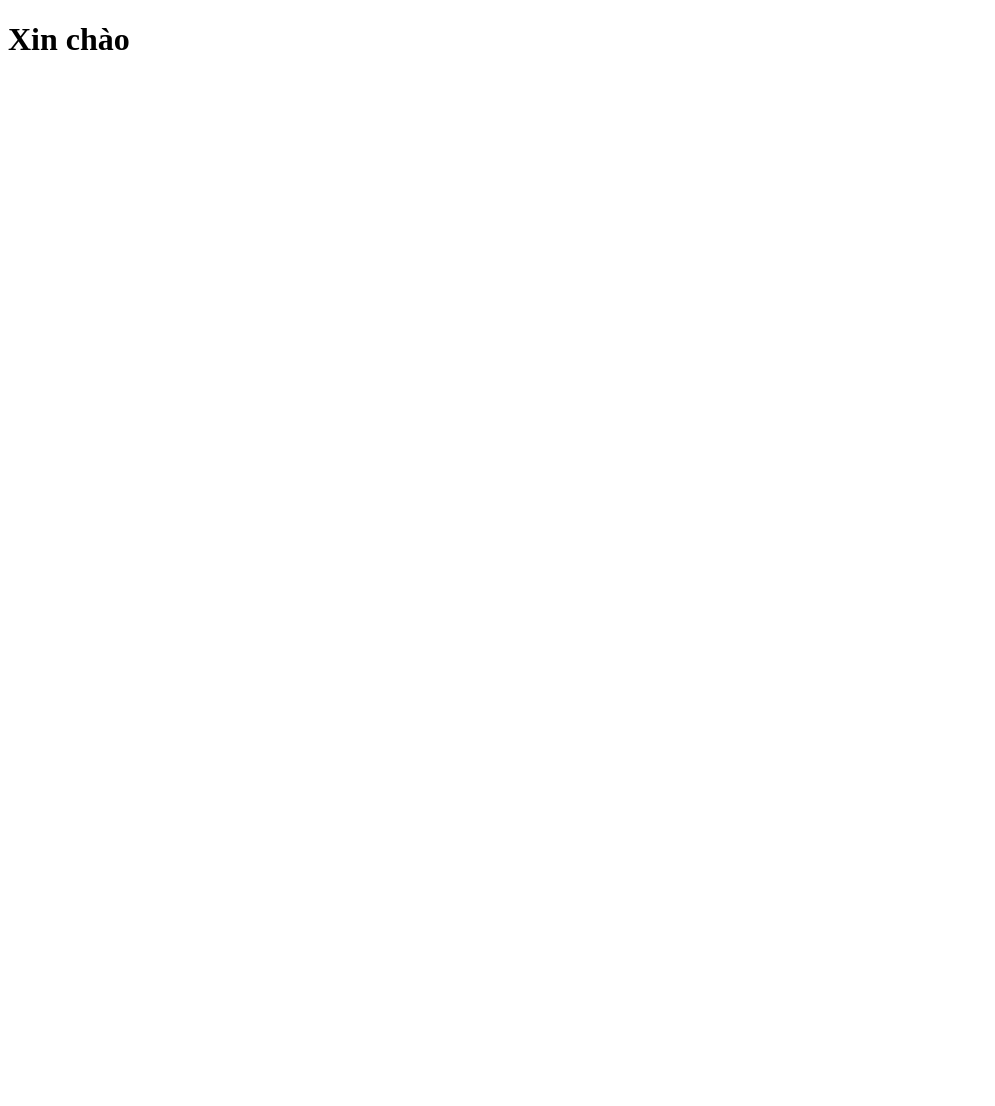
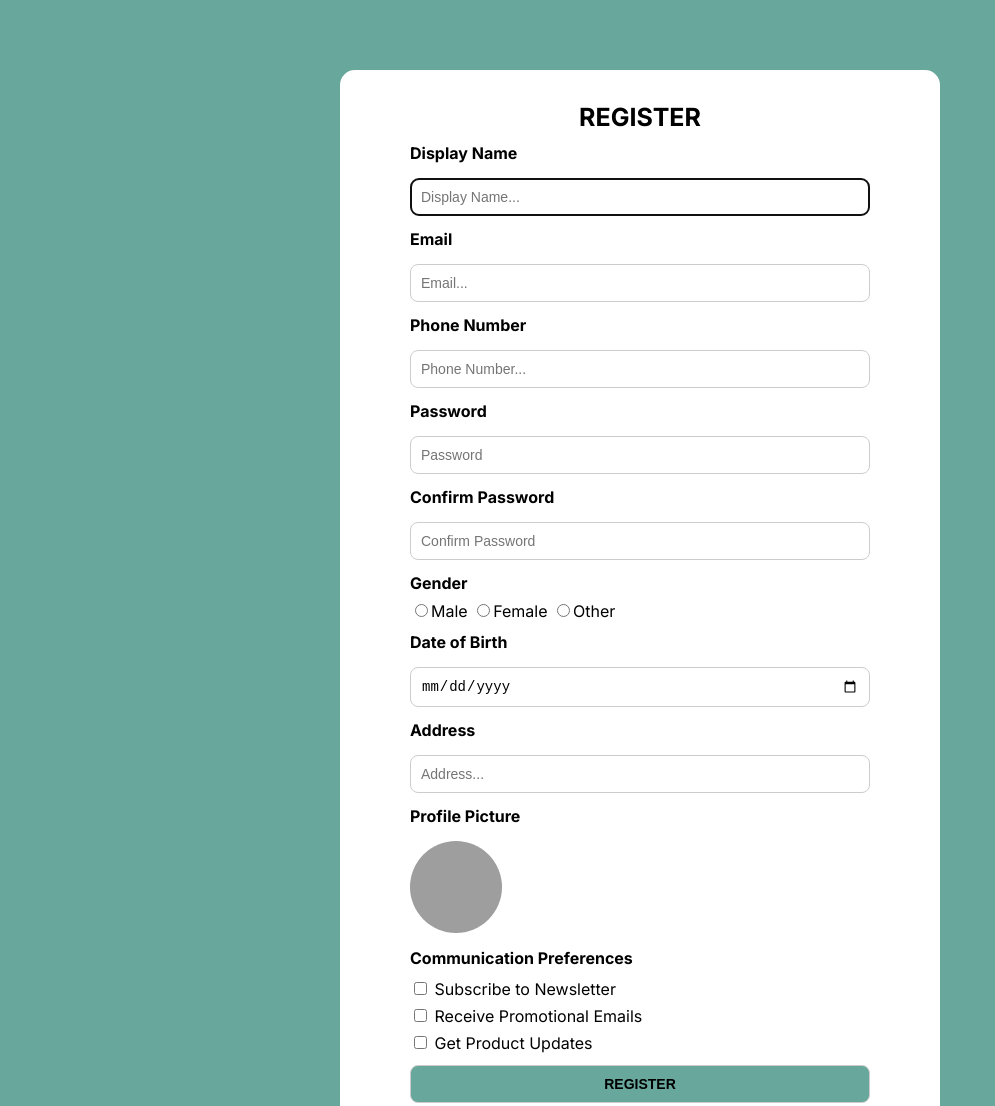
Before and after one commit to meobeo90/f8_fullstack_k15_phuong, a plain HTML site: page Day_1/index.html in a window 1280 px wide. Shown: the top 1106 px of the page, without its empty margins (0-995 px from the left). Before the commit the page ends 800 px from the top, so only its background shows below. Drawn offline with Linux system fonts and the light colour scheme; grey boxes are pictures that could not be loaded.

Commit message:
test sua bai day 5

```diff
--- a/Day_1/index.html
+++ b/Day_1/index.html
@@ -3,8 +3,157 @@
   <head>
     <meta charset="UTF-8" />
     <meta name="viewport" content="width=device-width, initial-scale=1.0" />
-    <title>Document</title>
+    <title>Register</title>
+    <!-- Style -->
+    <link rel="stylesheet" href="./reset.css" />
+    <link rel="stylesheet" href="./style.css" />
+    <!-- Font -->
+    <link rel="preconnect" href="https://fonts.googleapis.com" />
+    <link rel="preconnect" href="https://fonts.gstatic.com" crossorigin />
+    <link
+      href="https://fonts.googleapis.com/css2?family=Inter:ital,opsz,wght@0,14..32,100..900;1,14..32,100..900&display=swap"
+      rel="stylesheet"
+    />
   </head>
-  <h1>Xin chào</h1>
-  <body></body>
+  <body class="form-body">
+    <div class="form-register">
+      <h1>REGISTER</h1>
+      <form action="" autocomplete="off">
+        <div>
+          <label>
+            <span class="form-label">Display Name</span>
+            <input
+              type="text"
+              name="display-name"
+              placeholder="Display Name..."
+              required
+              spellcheck="true"
+              autofocus
+              class="box"
+            />
+          </label>
+        </div>
+        <div>
+          <label>
+            <span class="form-label">Email</span>
+            <input
+              type="email"
+              name="email"
+              placeholder="Email..."
+              spellcheck="true"
+              required
+              autofocus
+              class="box"
+            />
+          </label>
+        </div>
+        <div>
+          <label>
+            <span class="form-label">Phone Number</span>
+            <input
+              type="tel"
+              name="phone-number"
+              placeholder="Phone Number..."
+              spellcheck="true"
+              required
+              autofocus
+              class="box"
+            />
+          </label>
+        </div>
+        <div>
+          <label>
+            <span class="form-label">Password</span>
+            <input
+              type="password"
+              name="password"
+              placeholder="Password"
+              required
+              autofocus
+              class="box"
+            />
+          </label>
+        </div>
+        <div>
+          <label>
+            <span class="form-label">Confirm Password</span>
+            <input
+              type="password"
+              name="confirm-password"
+              placeholder="Confirm Password"
+              required
+              autofocus
+              class="box"
+            />
+          </label>
+        </div>
+        <div>
+          <label class="gender">
+            <span class="form-label">Gender</span>
+          </label>
+
+          <label> <input type="radio" name="gender" value="male" />Male </label>
+          <label>
+            <input type="radio" name="gender" value="female" />Female
+          </label>
+          <label>
+            <input type="radio" name="gender" value="other" />Other
+          </label>
+        </div>
+        <div>
+          <label>
+            <span class="form-label">Date of Birth</span>
+            <input type="date" name="dob" class="box" />
+          </label>
+        </div>
+        <div>
+          <label>
+            <span class="form-label"> Address</span>
+            <input
+              type="text"
+              name="address"
+              placeholder="Address..."
+              class="box"
+            />
+          </label>
+        </div>
+        <div>
+          <label>
+            <span class="form-label"> Profile Picture</span>
+            <img
+              src="https://adaptcommunitynetwork.org/wp-content/uploads/2023/09/person-placeholder.jpg"
+              alt=""
+            />
+            <input type="file" name="avatar" accept="image/*" hidden />
+          </label>
+        </div>
+        <div>
+          <label class="communication">
+            <span class="form-label"> Communication Preferences</span>
+          </label>
+          <label>
+            <input
+              type="checkbox"
+              name="communication"
+              value="subscribe-newletter"
+            />
+            <span class="com">Subscribe to Newsletter</span>
+          </label>
+          <br />
+          <label>
+            <input type="checkbox" name="communication" value="receive-email" />
+            <span class="com">Receive Promotional Emails</span>
+          </label>
+          <br />
+          <label>
+            <input type="checkbox" name="communication" value="get-update" />
+            <span class="com">Get Product Updates</span>
+          </label>
+        </div>
+        <div>
+          <button type="submit" class="box" value="register">Register</button>
+        </div>
+      </form>
+    </div>
+  </body>
 </html>
--- /dev/null
+++ b/Day_1/reset.css
@@ -0,0 +1,48 @@
+/* http://meyerweb.com/eric/tools/css/reset/
+   v2.0 | 20110126
+   License: none (public domain)
+*/
+
+html, body, div, span, applet, object, iframe,
+h1, h2, h3, h4, h5, h6, p, blockquote, pre,
+a, abbr, acronym, address, big, cite, code,
+del, dfn, em, img, ins, kbd, q, s, samp,
+small, strike, strong, sub, sup, tt, var,
+b, u, i, center,
+dl, dt, dd, ol, ul, li,
+fieldset, form, label, legend,
+table, caption, tbody, tfoot, thead, tr, th, td,
+article, aside, canvas, details, embed,
+figure, figcaption, footer, header, hgroup,
+menu, nav, output, ruby, section, summary,
+time, mark, audio, video {
+	margin: 0;
+	padding: 0;
+	border: 0;
+	font-size: 100%;
+	font: inherit;
+	vertical-align: baseline;
+}
+/* HTML5 display-role reset for older browsers */
+article, aside, details, figcaption, figure,
+footer, header, hgroup, menu, nav, section {
+	display: block;
+}
+body {
+	line-height: 1;
+}
+ol, ul {
+	list-style: none;
+}
+blockquote, q {
+	quotes: none;
+}
+blockquote:before, blockquote:after,
+q:before, q:after {
+	content: '';
+	content: none;
+}
+table {
+	border-collapse: collapse;
+	border-spacing: 0;
+}
--- /dev/null
+++ b/Day_1/style.css
@@ -0,0 +1,64 @@
+/* Phần chung */
+*{
+    box-sizing: border-box;
+}
+
+h1 {
+    font-size: 25px;
+    font-weight: bold;
+    text-align: center;
+}
+
+.form-body {
+    background-color: #358a7bbe;
+   font-family: "Inter", sans-serif;
+}
+
+.form-register {
+    max-width: 600px;
+    min-height: 100px;
+    background-color: #fff;
+    margin-left: auto;
+    margin-right: auto;
+    padding:35px 70px;
+    margin: 70px auto;
+    border-radius: 15px;
+}
+
+.form-label {
+    display: block;
+    font-weight: bold;
+    font-size: 16px;
+    margin: 15px 0 10px;
+    cursor: pointer;
+}
+
+.box {
+    width: 100%;
+    padding: 10px;
+    border: 1px solid #ccc;
+    border-radius: 8px;
+    margin-top: 7px;
+    font-size: 14px;
+}
+
+img {
+    aspect-ratio: 1/1;
+    object-fit: cover;
+    width:20%;
+    border-radius: 50%;
+    margin-top: 7px;
+    cursor: pointer;
+}
+
+.com {
+    line-height: 1.7;
+}
+
+button {
+    background-color: #358a7bbe;
+    font-size: 16px;
+    text-transform: uppercase;
+    font-weight: bold;
+    cursor: pointer;
+}
```
Also changed, not shown: Day_1/img/avatar-placeholder.png (added).
